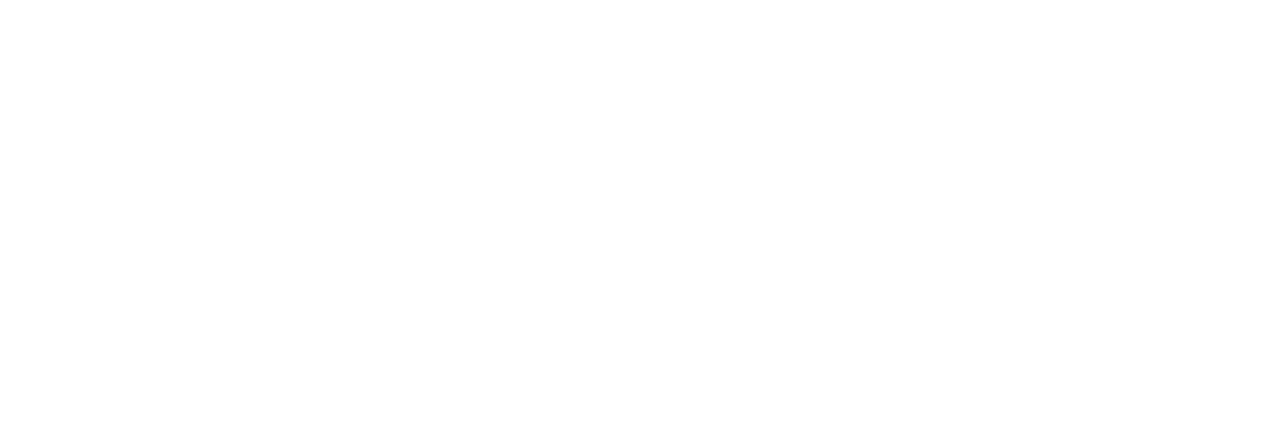
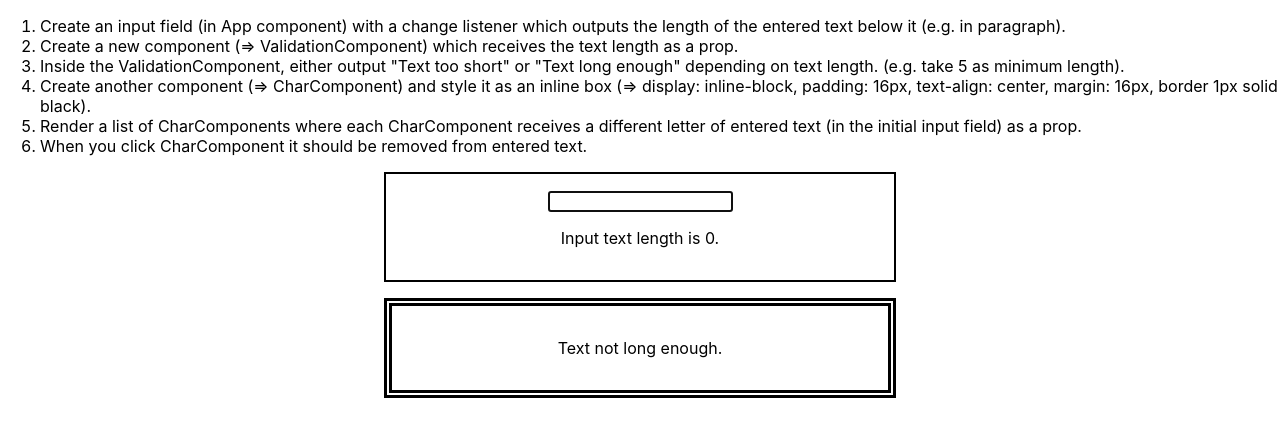
Before and after one commit to Gitter14/react-tutorial, a React (Create React App) app: page / in a window 1280 px wide. Shown: the top 436 px of the page. Built offline with nearby package versions, Linux system fonts and the light colour scheme.

Commit message:
First working partially exercise2 + package-lock.json and package.json modified due to new react package upgrade.

```diff
--- a/package.json
+++ b/package.json
@@ -5,7 +5,8 @@
   "dependencies": {
     "react": "^16.6.0",
     "react-dom": "^16.6.0",
-    "react-scripts": "2.1.1"
+    "react-scripts": "2.1.1",
+    "uninstall": "0.0.0"
   },
   "scripts": {
     "start": "react-scripts start",
--- a/src/App.js
+++ b/src/App.js
@@ -1,29 +1,153 @@
 import React, { Component } from 'react';
+import ValidationComponent from './ValidationComponent/ValidationComponent';
 import './App.css';
+
+const InputComponent = (props) => {
+  const styles = {
+    margin: '16px 30%',
+    padding: '16px',
+    border: '2px solid black'
+  }
+
+  let displayInputLength = (<p>Input text length is 0.</p>);
+
+  if (props.input !== undefined){
+    displayInputLength = (<p>Input text length is {props.input.length}.</p>);
+  }
+
+  return (
+    <div style={styles} key='asdf111'>
+      <input type="text" onKeyDown={props.pressed} name={'TxtInput'} value={props.input} autoFocus={true}/>
+      {displayInputLength}
+    </div>
+  )
+}
+
+const CharComponent = (props) => {
+  const styles = {
+    display: 'inline-block',
+    padding: '16px',
+    textAlign: 'center',
+    margin: '16px',
+    border: '1px solid black'
+  }
+
+  return (
+    <div style={styles} onClick={props.clicked}>
+      <p> {props.mychar} </p>
+    </div>
+  );
+
+}
 
 class App extends Component {
 
-  state = {username: 'supermax'};
+  state = {input: '',chars: [],keys: [],inputTreshold: 7,cursorPosition: 0};
 
-  InputComponent = (props) => {
-    let displayInputLength = (<p>Input length is 0.</p>);
+  exerciseListStyle = {
+    textAlign: 'left',
+  }
 
-    if (props.change !== undefined){
-      displayInputLength = (<p>Input length is {props.change.length}.</p>);
+  pressedKeyHandler = (event) => {
+    const all = {...this.state};
+    let cursorPosition = all.cursorPosition;
+    let charArrays = [...this.state.chars];
+    let myKeys = [...this.state.keys];
+    switch(event.key) {
+      case 'Enter':
+      case 'Tab':
+      case 'Shift':
+      case 'Control':
+      case 'Alt':
+      case 'AltGraph':
+      case 'Escape':
+      case 'ScrollLock':
+      case 'CapsLock':
+      case 'NumLock':
+      case 'Insert':
+      case 'PageUp':
+      case 'PageDown':
+      case 'F1':
+      case 'F2':
+      case 'F3':
+      case 'F4':
+      case 'F5':
+      case 'F6':
+      case 'F7':
+      case 'F8':
+      case 'F9':
+      case 'F10':
+      case 'F11':
+      case 'F12':
+        break;
+      case 'Home':
+        cursorPosition = 0;
+        break;
+      case 'End':
+        if (charArrays.length > 0)
+          cursorPosition = charArrays.length;
+        break;
+      case 'Backspace':
+        if(cursorPosition>0){
+          charArrays.splice(cursorPosition-1,1);
+          myKeys.splice(cursorPosition-1,1);
+          cursorPosition--;
+        }
+        break;
+      case 'Delete':
+        if(cursorPosition<charArrays.length)
+          charArrays.splice(cursorPosition,1);
+          myKeys.splice(cursorPosition,1);
+        break;
+      case 'ArrowUp':
+      case 'ArrowDown':
+        break;
+      case 'ArrowRight':
+        if(cursorPosition < charArrays.length)
+          cursorPosition++;
+        break;
+      case 'ArrowLeft':
+        if (cursorPosition > 0)
+          cursorPosition--;
+        break;
+      default:
+        charArrays.splice(cursorPosition,0,event.key);
+        myKeys.splice(cursorPosition,0,new Date().getTime());
+        cursorPosition++;
+        break;
     }
 
-    return (
-      <div>
-        <input type="text" onChange={props.change}/>
-        {displayInputLength}
-      </div>
-    )
+    this.setState({input: charArrays.join(''),chars: charArrays,keys: myKeys,cursorPosition: cursorPosition});
+  }
+
+  deleteCharHandler = (index) => {
+    let chars = [...this.state.chars];
+    let keys = [...this.state.keys];
+    chars.splice(index,1);
+    keys.splice(index,1);
+    this.setState({chars: chars,keys: keys});
   }
 
   render() {
     return (
       <div className="App">
-
+        <ol style={this.exerciseListStyle}>
+          <li>Create an input field (in App component) with a change listener which outputs the length of the entered text below it (e.g. in paragraph).</li>
+          <li>Create a new component (=> ValidationComponent) which receives the text length as a prop.</li>
+          <li>Inside the ValidationComponent, either output "Text too short" or "Text long enough" depending on text length. (e.g. take 5 as minimum length).</li>
+          <li>Create another component (=> CharComponent) and style it as an inline box
+            (=> display: inline-block, padding: 16px, text-align: center, margin: 16px, border 1px solid black).</li>
+          <li>Render a list of CharComponents where each CharComponent receives a different letter of entered text (in the initial input field) as a prop.</li>
+          <li>When you click CharComponent it should be removed from entered text.</li>
+        </ol>
+        <InputComponent
+            pressed={this.pressedKeyHandler.bind(this)}
+            input={this.state.input}
+        />
+        <ValidationComponent textlength={this.state.input.length} treshold={this.state.inputTreshold}/>
+        {this.state.chars.map((charSign,index)=>{
+          return (<CharComponent key={this.state.keys[index]} mychar={charSign} clicked={() => this.deleteCharHandler(index)}/>)
+        })}
       </div>
     )
   }
--- /dev/null
+++ b/src/ValidationComponent/ValidationComponent.css
@@ -0,0 +1,6 @@
+.validationComponentClsss {
+    box-shadow: 0, 3px, 4px, #000;
+    margin: 16px 30%;
+    padding: 16px;
+    border: 8px double #000;
+}
--- /dev/null
+++ b/src/ValidationComponent/ValidationComponent.js
@@ -0,0 +1,19 @@
+import React from 'react';
+import './ValidationComponent.css'
+
+const validationComponent = (props) => {
+
+    let display = (<p>Text not long enough.</p>);
+
+    if (props.textlength > props.treshold){
+        display = (<p>Text length is OK.</p>);
+    }
+
+    return(
+        <div key='InputLengthValidation' className="validationComponentClsss">
+            {display}
+        </div>
+    );
+}
+
+export default validationComponent;
```
Also changed, not shown: 1 other file (tests, documents, lock files or other folders).
